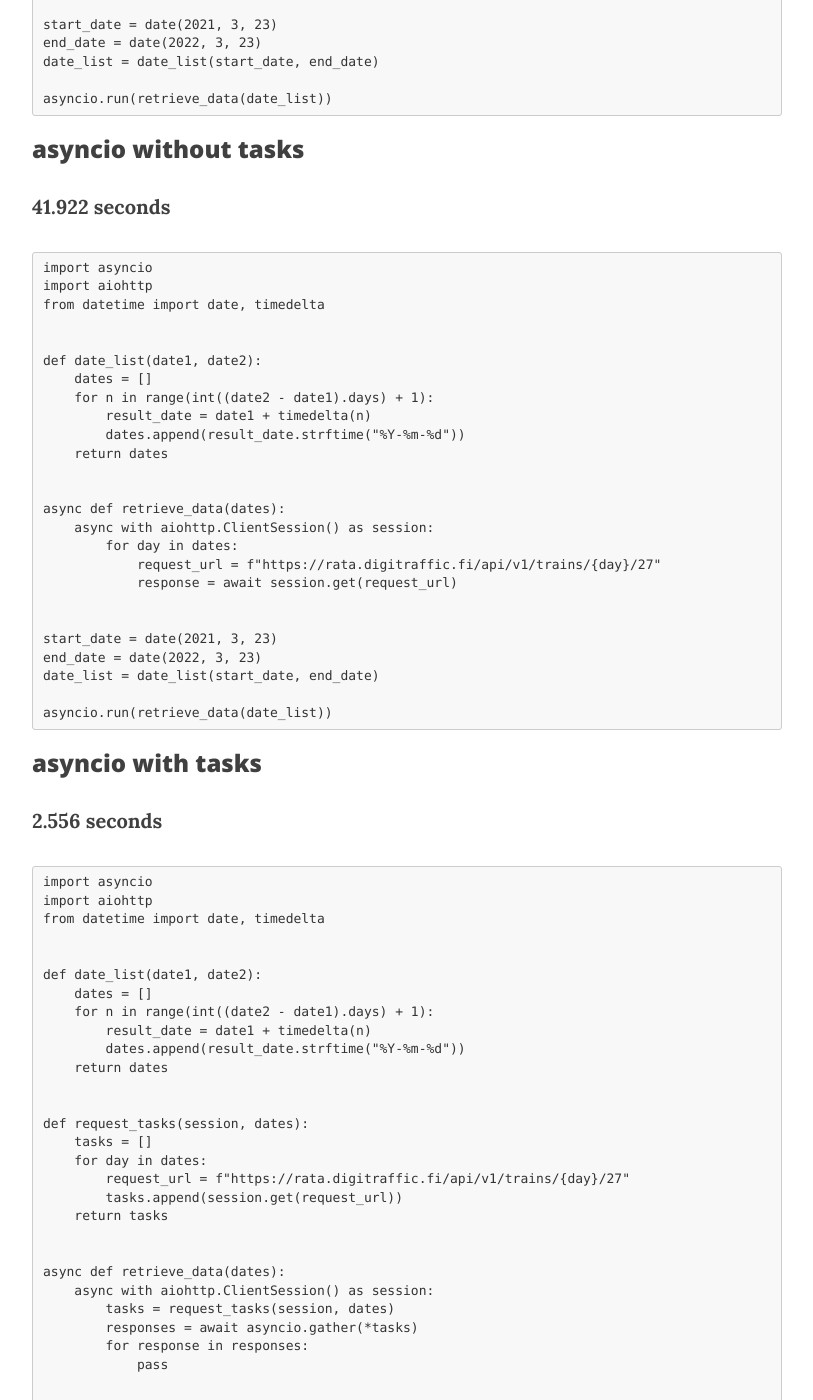
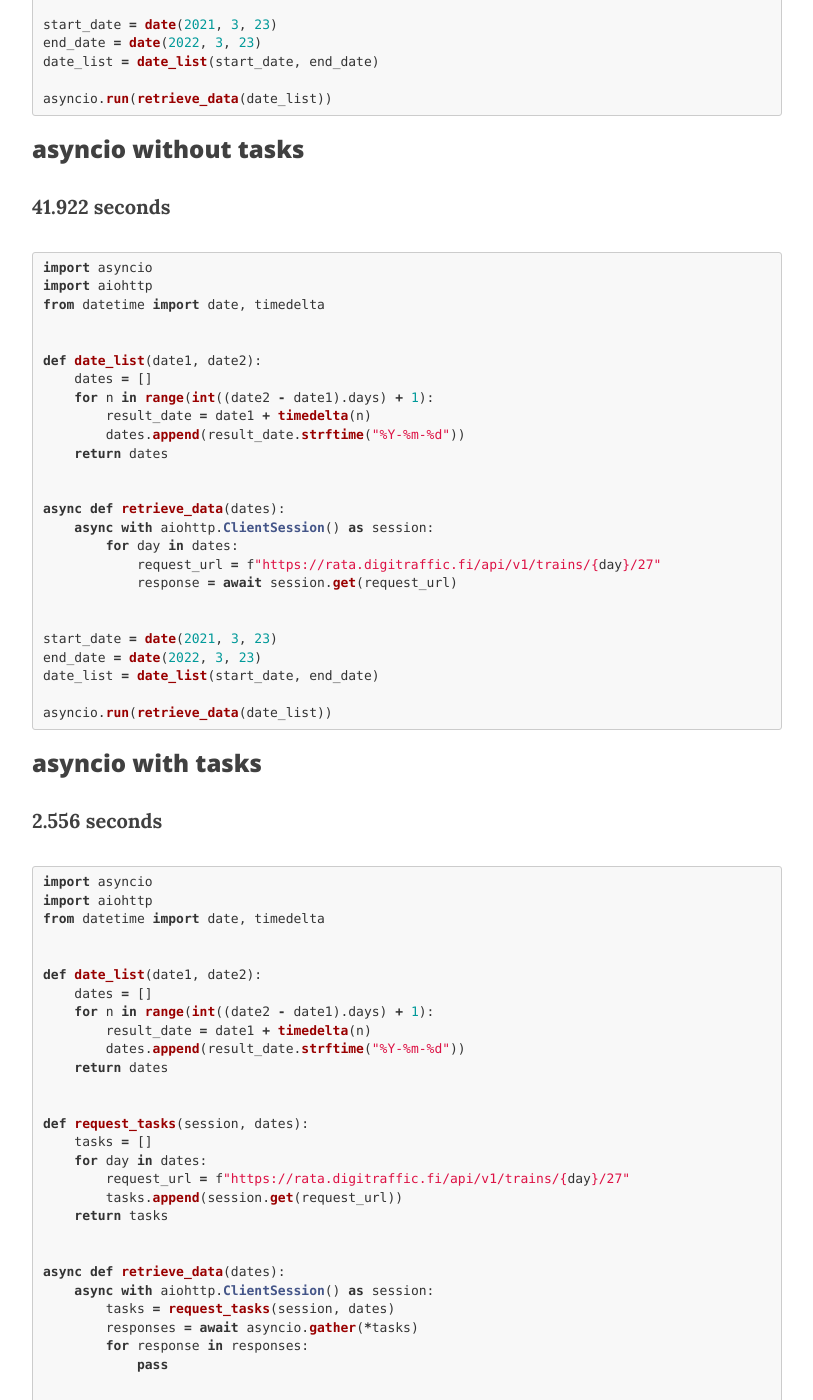
Before and after one commit to jcarlosmayo/jcarlosmayo.github.io, a Jekyll site: the page built from _posts/2022-09-23-python-API-asynchronous-ETL-with-asyncio.markdown, in a window 1280 px wide and 1400 px high, scrolled down 2638 px. Shown: the whole window, without its empty margins (233-1046 px from the left). Built offline with Jekyll 4.4.1, drawn with Linux system fonts in a browser that asks for light colours; nearby versions of some CDN libraries; some of the changed text lies outside the part shown.

Commit message:
added language to code chunks

````diff
--- a/_posts/2021-09-01-CSV-Files-To-PostgreSQL-Via-NiFI-Docker.markdown
+++ b/_posts/2021-09-01-CSV-Files-To-PostgreSQL-Via-NiFI-Docker.markdown
@@ -16,7 +16,7 @@ The following `docker-compose.yaml` file defines:
 - A PostgreSQL container with a predefined root user, password and a database
 - A NiFi container dependant on the successful creation of the PostgreSQL container
 
-```
+```yaml
 version: '3'
 
 services:
--- a/_posts/2022-09-23-python-API-asynchronous-ETL-with-asyncio.markdown
+++ b/_posts/2022-09-23-python-API-asynchronous-ETL-with-asyncio.markdown
@@ -35,7 +35,7 @@ You can find below the basic code for the three different approaches. Since the
 ### for loop
 **147.115 seconds**
 
-```
+```python
 import asyncio
 import aiohttp
 from datetime import date, timedelta
@@ -67,7 +67,7 @@ asyncio.run(retrieve_data(date_list))
 ### asyncio without tasks
 **41.922 seconds**
 
-```
+```python
 import asyncio
 import aiohttp
 from datetime import date, timedelta
@@ -98,7 +98,7 @@ asyncio.run(retrieve_data(date_list))
 ### asyncio with tasks
 **2.556 seconds**
 
-```
+```python
 import asyncio
 import aiohttp
 from datetime import date, timedelta
````
